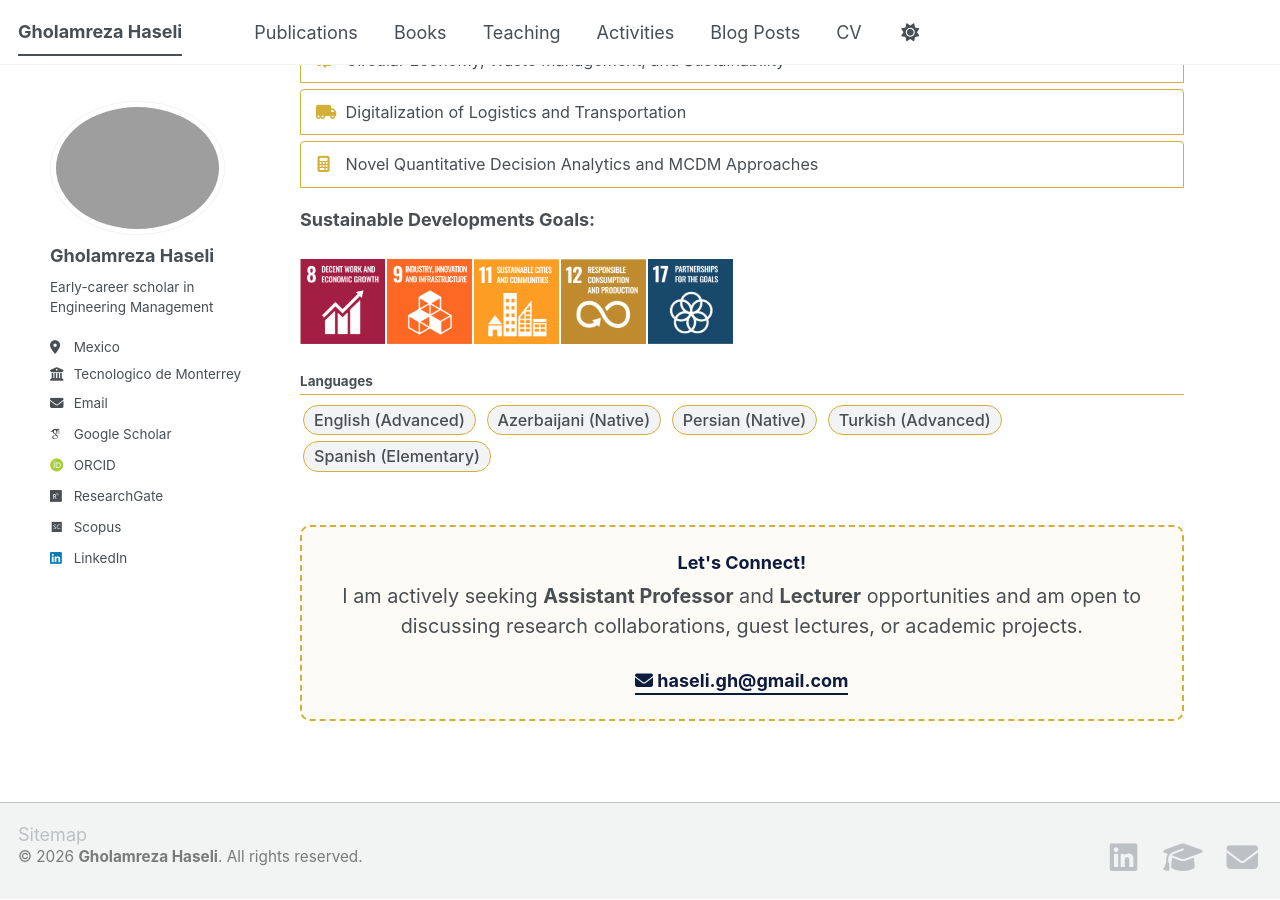
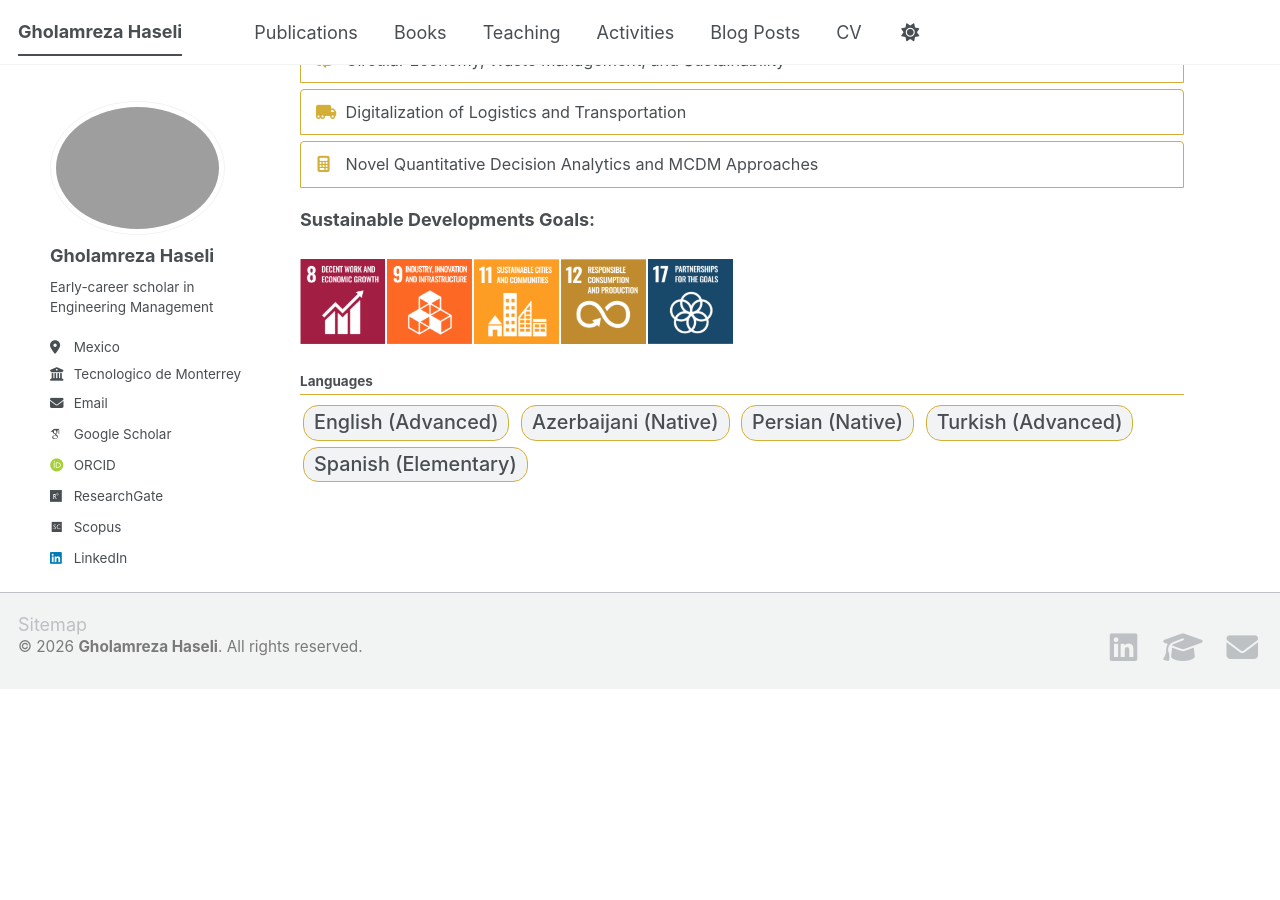
Before and after one commit to Gholamreza-Haseli/Gholamreza-Haseli.github.io, a Jekyll site: the page built from _pages/about.md, in a window 1280 px wide and 900 px high, scrolled down 929 px. Built offline with Jekyll 4.4.1, drawn with Linux system fonts in a browser that asks for light colours; some web fonts are replaced; a script bundle is joined from its source files by our own code; library files that are not in the unit come from our copies; after the commit the page ends 1618 px from its top, so only the background shows below that.

Commit message:
Update about.md

```diff
--- a/_pages/about.md
+++ b/_pages/about.md
@@ -166,7 +166,7 @@ I am currently pursuing my Ph.D. at [Tecnológico de Monterrey](https://tec.mx/e
 
 <div class="language-section" style="margin-top: 20px;">
   <h4 style="border-bottom: 1px solid #d4af37; padding-bottom: 5px;"><strong>Languages</strong></h4>
-  <p style="font-size: 0.9em;">
+  <p style="font-size: 1.1em;">
     <span class="badge-lang">English (Advanced)</span>
     <span class="badge-lang">Azerbaijani (Native)</span>
     <span class="badge-lang">Persian (Native)</span>
@@ -186,14 +186,3 @@ I am currently pursuing my Ph.D. at [Tecnológico de Monterrey](https://tec.mx/e
     font-weight: 500;
   }
 </style>
-<div style="margin-top: 50px; padding: 25px; border: 2px dashed #d4af37; border-radius: 10px; background: rgba(212, 175, 55, 0.05); text-align: center;">
-  <h3 style="color: #0d1b3e; margin-top: 0;">Let's Connect!</h3>
-  <p style="font-size: 1.1em; color: inherit;">
-    I am actively seeking <strong>Assistant Professor</strong> and <strong>Lecturer</strong> opportunities and am open to discussing research collaborations, guest lectures, or academic projects.
-  </p>
-  <div style="margin-top: 15px;">
-    <a href="mailto:haseli.gh@gmail.com" style="color: #0d1b3e; font-weight: bold; text-decoration: none; border-bottom: 2px solid #0d1b3e; padding-bottom: 2px;">
-      <i class="fas fa-envelope"></i> haseli.gh@gmail.com
-    </a>
-  </div>
-</div>
```
